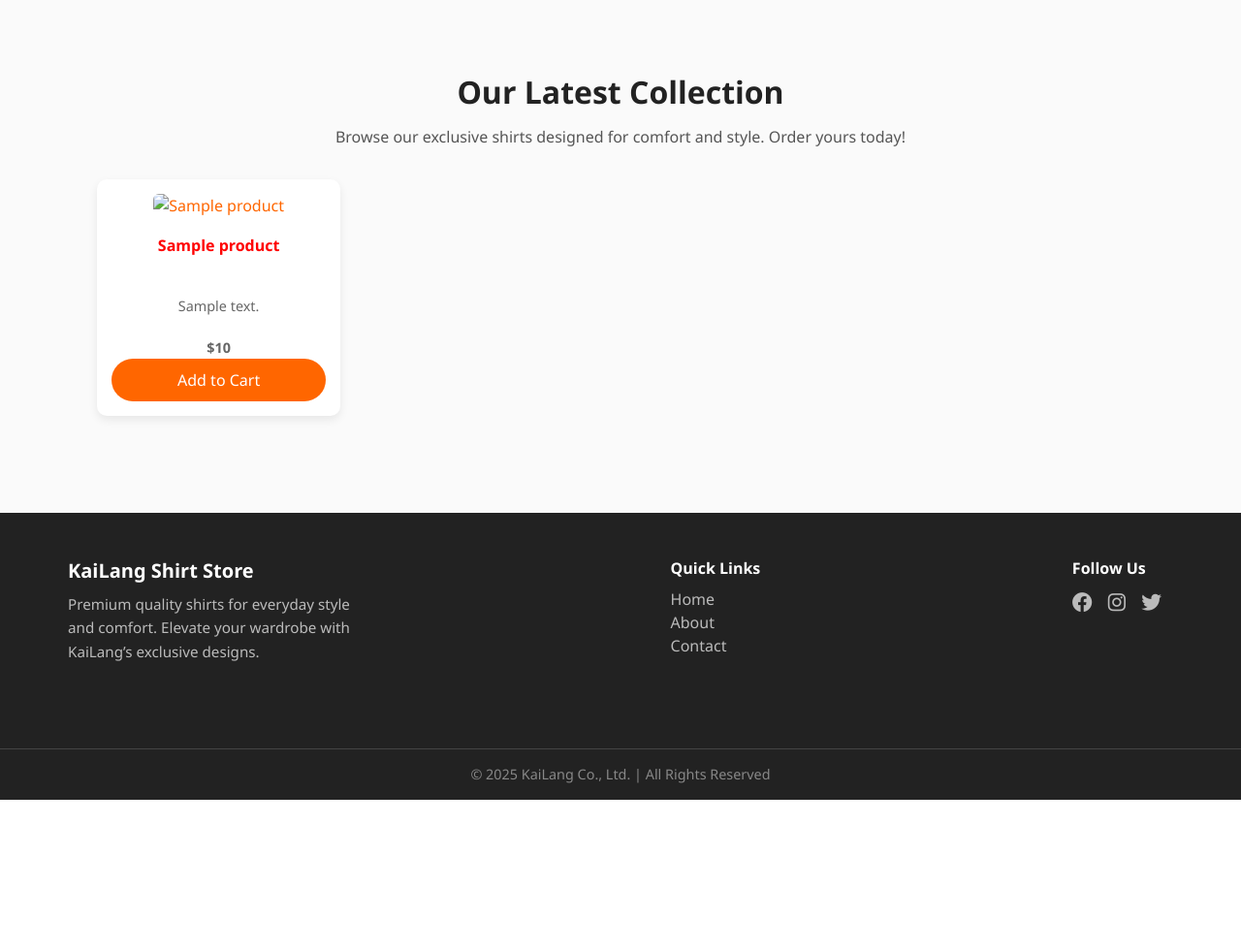
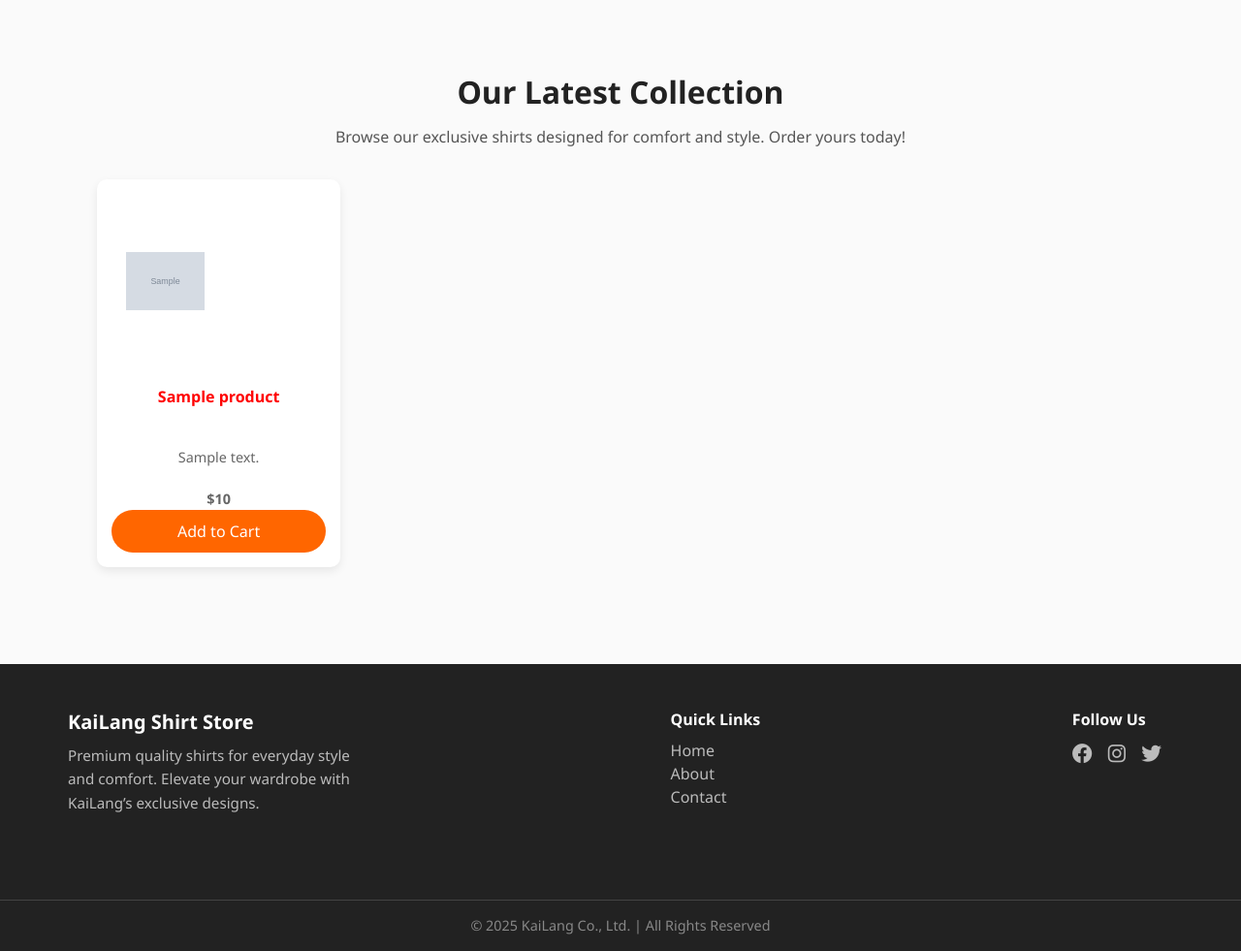
Before and after one commit to kailangaini/Python-Final, a Flask app: page / in a window 1280 px wide. Shown: the part 137-1118 px from the top of the page at 97% size. Before the commit the page ends 962 px from the top, so only its background shows below. Run offline with Flask 3, Linux system fonts and the light colour scheme; grey boxes marked "Sample" are stand-in pictures; a database or web service that is not in the repository returns one stand-in record (values such as "Sample title"); data that the repository does not hold is empty.

Commit message:
fix show image in home.html

```diff
--- a/templates/pageFront/home.html
+++ b/templates/pageFront/home.html
@@ -8,9 +8,9 @@
             {% if products %}
                 {% for product in products %}
                     <div class="product-card">
-                        <a href="{{ url_for('product_details', product_id=product.id) }}">
-                            <img src="{{ product.thumbnail }}" alt="{{ product.title }}">
-                        </a>
+                        <div class="col-md-6 text-center mb-4 mb-md-0">
+                            <img src="{{ product.image }}" alt="{{ product.title }}" class="img-fluid rounded" style="max-height: 400px; object-fit: contain;">
+                        </div>
                         {% if product.price > 10 %}
                             <h3>{{ product.title }}</h3>
                         {% endif %}
```
